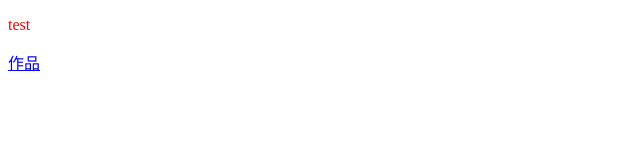
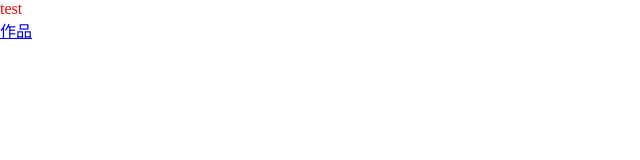
Before and after one commit to ty1227s/myportfolio2025, a plain HTML site: page index.html in a window 1280 px wide. Shown: the whole page, without its empty margins (0-640 px from the left). Drawn offline with Linux system fonts and the light colour scheme.

Commit message:
marginの仮設定

```diff
--- a/ex2style.css
+++ b/ex2style.css
@@ -1 +1,5 @@
 @charset "utf-8";
+
+* {
+  margin: 0;
+}
--- a/style.css
+++ b/style.css
@@ -1,3 +1,7 @@
+* {
+  margin: 0;
+}
+
 p {
   color: red;
 }
--- a/style_guide.css
+++ b/style_guide.css
@@ -1 +1,5 @@
 @charset "utf-8";
+
+* {
+  margin: 0;
+}
```
